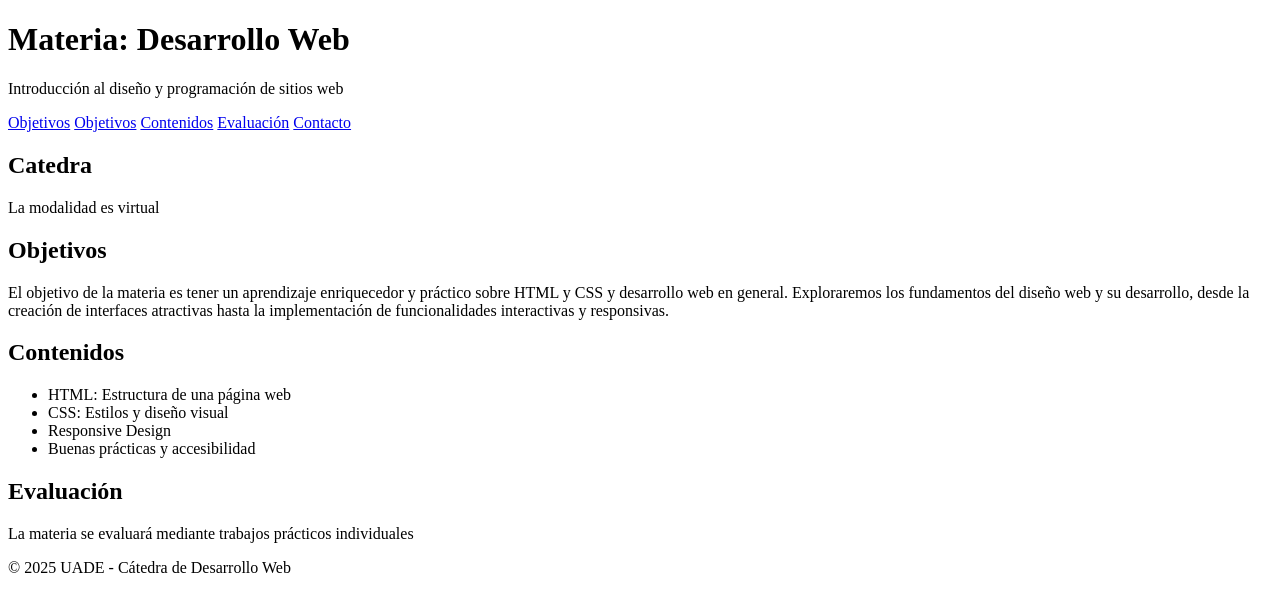
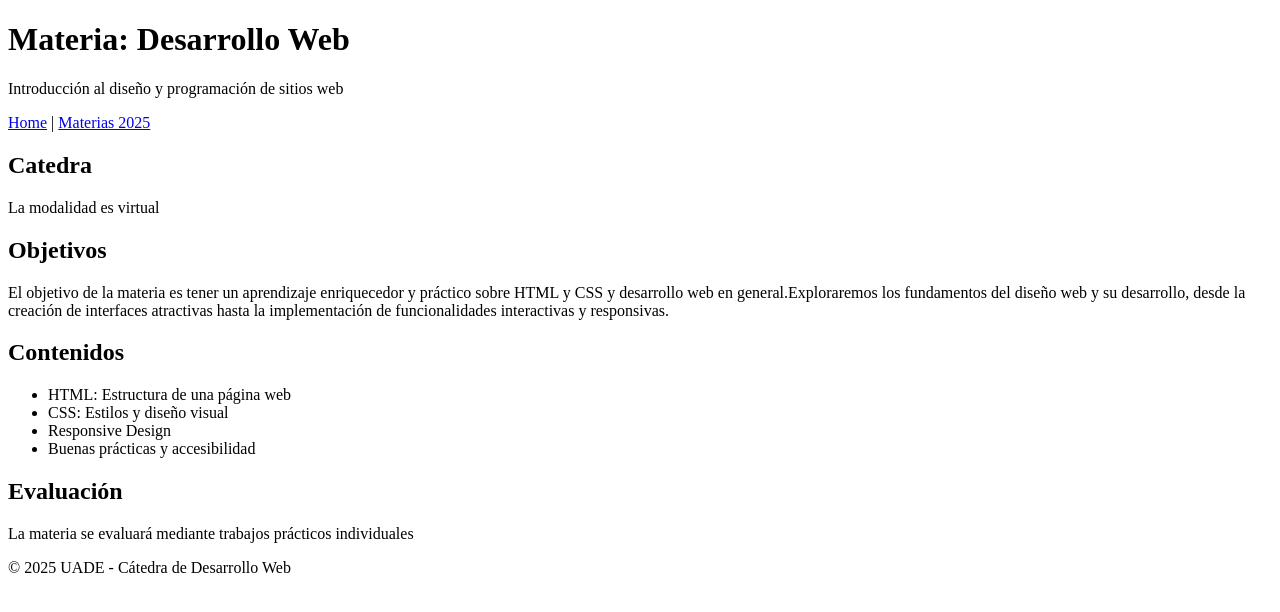
Before and after one commit to mercedesbr/desarrolloweb.io, a plain HTML site: page index.html in a window 1280 px wide. Drawn offline with Linux system fonts and the light colour scheme.

Commit message:
final edit

```diff
--- a/index.html
+++ b/index.html
@@ -12,11 +12,8 @@
   </header>
 
   <nav>
-    <a href="#catedra">Objetivos</a>
-    <a href="#objetivos">Objetivos</a>
-    <a href="#contenidos">Contenidos</a>
-    <a href="#evaluacion">Evaluación</a>
-    <a href="#contacto">Contacto</a>
+    <a href="https://mercedesbr.github.io/dw.uva1.github.io/index.html">Home</a> |
+    <a href="https://mercedesbr.github.io/dw.uva1.github.io/materias.html">Materias 2025</a>
   </nav>
 
   <main>
@@ -26,8 +23,7 @@
       </section>
     <section id="objetivos">
       <h2>Objetivos</h2>
-      <p>El objetivo de la materia es tener un aprendizaje enriquecedor y práctico sobre HTML y CSS y desarrollo web en general.
-        Exploraremos los fundamentos del diseño web y su desarrollo, desde la creación de interfaces atractivas hasta la implementación de funcionalidades interactivas y responsivas.
+      <p>El objetivo de la materia es tener un aprendizaje enriquecedor y práctico sobre HTML y CSS y desarrollo web en general.Exploraremos los fundamentos del diseño web y su desarrollo, desde la creación de interfaces atractivas hasta la implementación de funcionalidades interactivas y responsivas.
         </p>
     </section>
 
```
